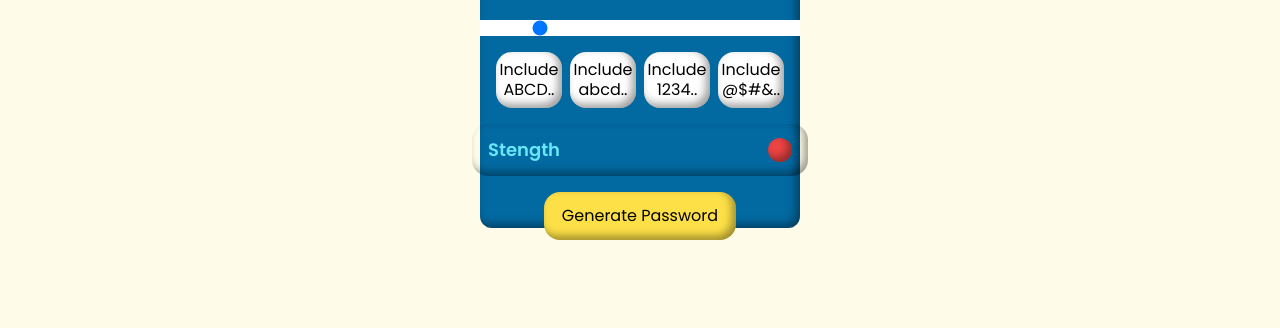
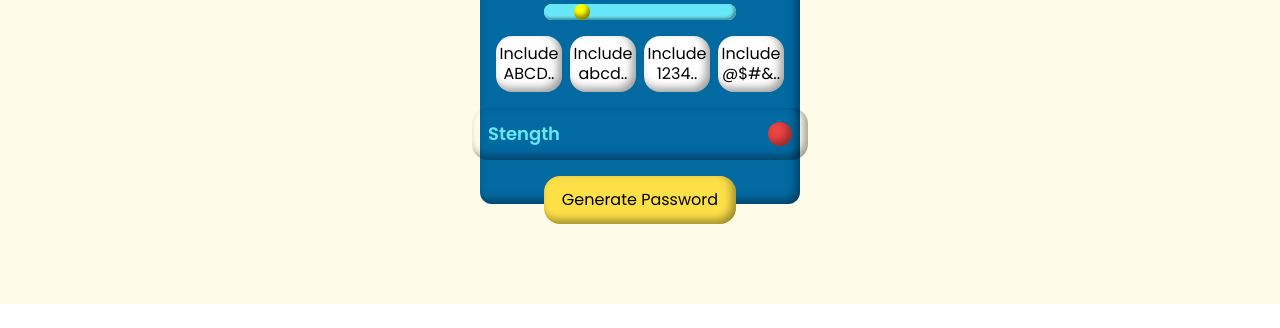
Before and after one commit to invtfl-yuvraj/javascript-mini-projects, a website built with Vite: page Password Generator/index.html in a window 1280 px wide. Shown: the part 496-824 px from the top of the page. After the commit the page ends 800 px from the top, so only its background shows below. Built offline with nearby package versions, Linux system fonts and the light colour scheme; files whose address does not match are found by name.

Commit message:
Update the slider css

```diff
--- a/Password Generator/index.html
+++ b/Password Generator/index.html
@@ -12,7 +12,37 @@
         rel="stylesheet">
     <link rel="stylesheet" href="./main.css">
 
-    <
+    <style>
+        /* Chrome */
+        @media screen and (-webkit-min-device-pixel-ratio:0) {
+            input[type="range"] {
+                width: 12rem;
+                height: 1rem;
+                border-radius: 0.5rem;
+                margin-top: 0.5rem;
+                outline: none;
+                cursor: pointer;
+            }
+
+            input[type='range']::-webkit-slider-runnable-track {
+                background-color: rgb(103 232 249);
+                box-shadow: -2px -2px 3px 0px rgba(0,0,0,0.38) inset;
+                /* background: none; */
+                border-radius: 2rem;
+            }
+
+            input[type="range"]::-webkit-slider-thumb {
+                -webkit-appearance: none;
+                -webkit-border-radius: 50%;
+                height: 1rem;
+                width: 1rem;
+                border-radius: 50%;
+                background-color:yellow;
+                box-shadow: -2px -4px 4px 0px rgba(0,0,0,0.48) inset;
+                /* border: 1px solid rgb(6, 6, 6); */
+            }
+        }
+    </style>
 </head>
 
 <body>
```
